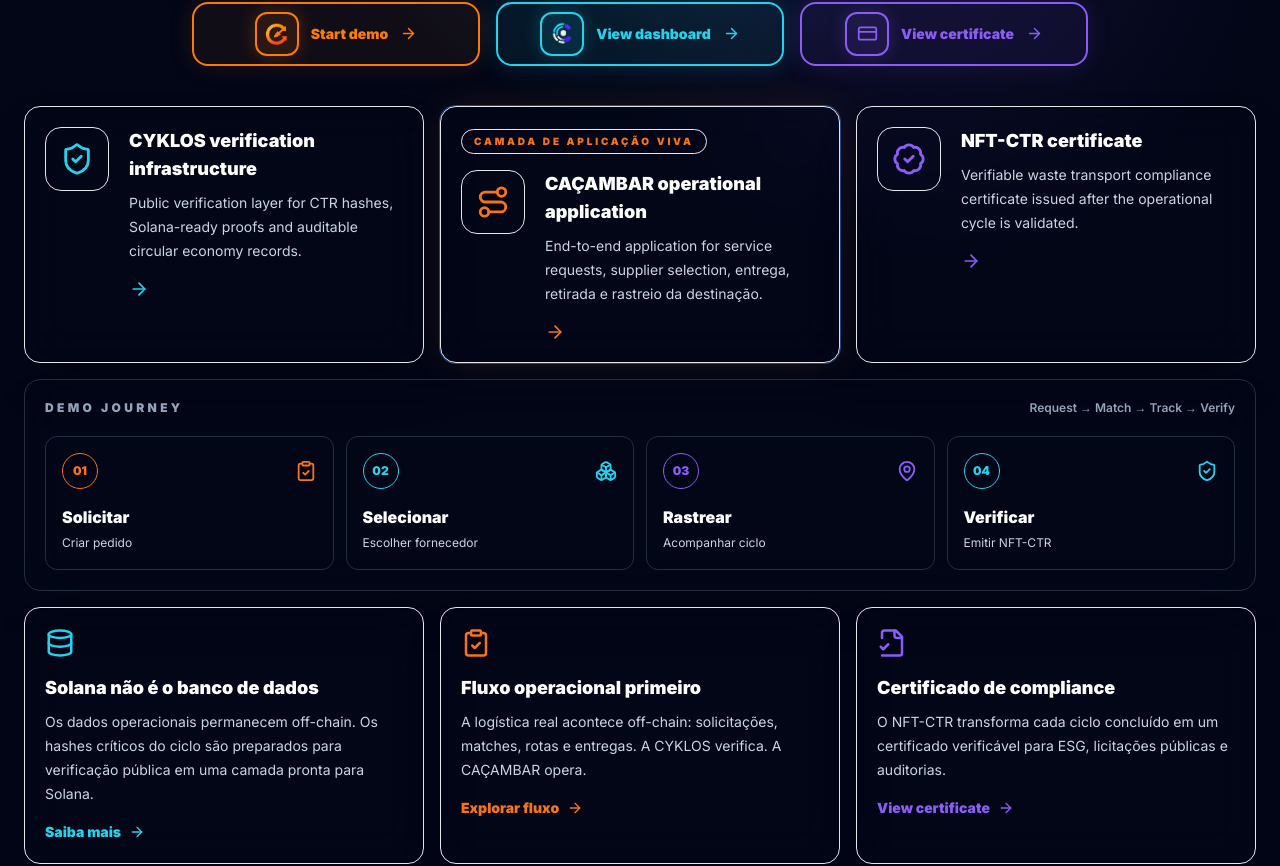
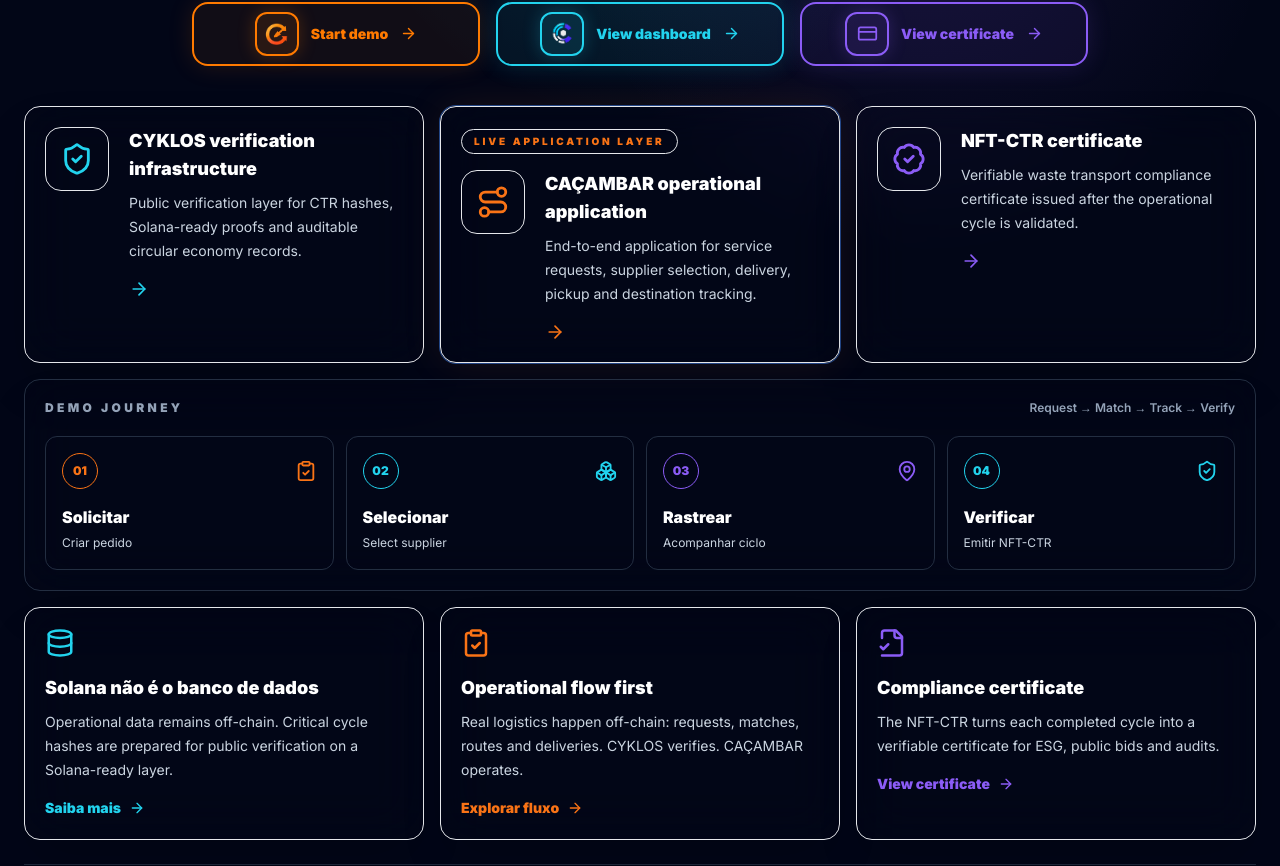
Before and after one commit to MarcelFortes/cyklos-cacambar-mvp, a Next.js app: page / in a window 1280 px wide. Shown: the part 667-1533 px from the top of the page. Built offline with nearby package versions, Linux system fonts and the light colour scheme.

Commit message:
Fix remaining Portuguese landing text

```diff
--- a/src/app/page.tsx
+++ b/src/app/page.tsx
@@ -28,7 +28,7 @@
   {
     title: "CAÇAMBAR operational application",
     description:
-      "End-to-end application for service requests, supplier selection, entrega, retirada e rastreio da destinação.",
+      "End-to-end application for service requests, supplier selection, delivery, pickup and destination tracking.",
     icon: Route,
     accent: "cacambar",
     href: "/request",
@@ -55,7 +55,7 @@
   {
     number: "02",
     title: "Selecionar",
-    detail: "Escolher fornecedor",
+    detail: "Select supplier",
     icon: Boxes,
     accent: "text-cyklos-cyan",
   },
@@ -79,25 +79,25 @@
   {
     title: "Solana não é o banco de dados",
     description:
-      "Os dados operacionais permanecem off-chain. Os hashes críticos do ciclo são preparados para verificação pública em uma camada pronta para Solana.",
+      "Operational data remains off-chain. Critical cycle hashes are prepared for public verification on a Solana-ready layer.",
     icon: Database,
     accent: "cyklos",
     href: "/dashboard",
     cta: "Saiba mais",
   },
   {
-    title: "Fluxo operacional primeiro",
+    title: "Operational flow first",
     description:
-      "A logística real acontece off-chain: solicitações, matches, rotas e entregas. A CYKLOS verifica. A CAÇAMBAR opera.",
+      "Real logistics happen off-chain: requests, matches, routes and deliveries. CYKLOS verifies. CAÇAMBAR operates.",
     icon: ClipboardCheck,
     accent: "cacambar",
     href: "/request",
     cta: "Explorar fluxo",
   },
   {
-    title: "Certificado de compliance",
+    title: "Compliance certificate",
     description:
-      "O NFT-CTR transforma cada ciclo concluído em um certificado verificável para ESG, licitações públicas e auditorias.",
+      "The NFT-CTR turns each completed cycle into a verifiable certificate for ESG, public bids and audits.",
     icon: FileCheck2,
     accent: "purple",
     href: "/nft-ctr/NFT-CTR-0001",
@@ -225,7 +225,7 @@
 
             <div className="mb-4 inline-flex rounded-full border border-cyklos-cyan/40 bg-cyklos-dark/40 px-4 py-2 backdrop-blur-md">
               <p className="text-[11px] font-black uppercase tracking-[0.30em] text-cyklos-cyan">
-                Infraestrutura CYKLOS / Aplicação CAÇAMBAR
+                CYKLOS Infrastructure / CAÇAMBAR Application
               </p>
             </div>
 
@@ -325,7 +325,7 @@
                   {card.featured && (
                     <div className="relative mb-4 inline-flex rounded-full border border-cacambar-orange/35 bg-cacambar-orange/10 px-3 py-1">
                       <span className="text-[10px] font-black uppercase tracking-[0.28em] text-cacambar-orange">
-                        Camada de aplicação viva
+                        Live application layer
                       </span>
                     </div>
                   )}
```
